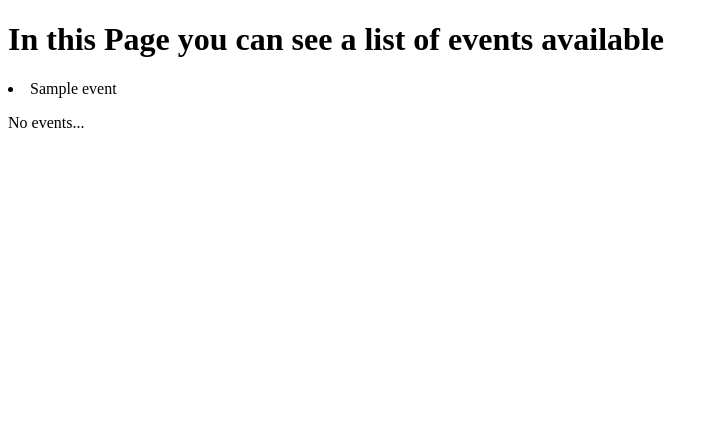
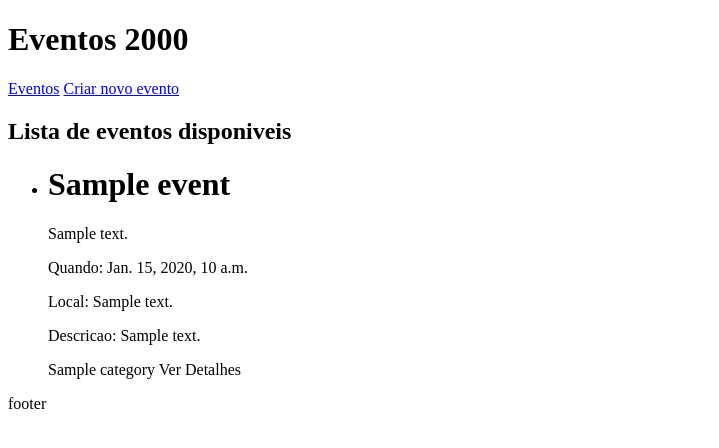
Before and after one commit to mayconhuanca-ecore/event-system, a Django app: page /events/ in a window 1280 px wide. Shown: the top 448 px of the page, without its empty margins (0-719 px from the left). Run offline with Django 5.2, Linux system fonts and the light colour scheme; tables that the repository leaves empty hold one stand-in row (values such as "Sample post").

Commit message:
add base html

```diff
--- a/events/models.py
+++ b/events/models.py
@@ -9,6 +9,9 @@ class Category(models.Model):
         db_table = "categories"
 
     name = models.CharField(200)
+
+    def __str__(self):
+        return self.name;
 
 class Event(models.Model):
 
--- /dev/null
+++ b/events/templates/events/base.html
@@ -0,0 +1,27 @@
+<!DOCTYPE html>
+<html lang="en">
+<head>
+    <meta charset="UTF-8">
+    <meta name="viewport" content="width=device-width, initial-scale=1.0">
+    <title>Event System</title>
+</head>
+<body>
+    <header>
+        <h1>Eventos 2000</h1>
+        <nav>
+            <a href="/events/eventos">Eventos</a>
+            <a href="{% url 'events:create_event' %}">Criar novo evento</a>
+        </nav>
+    </header>
+
+    <main>
+        {% block content %}
+        {% endblock %}
+    </main>
+
+
+    <footer>
+        footer
+    </footer>
+</body>
+</html>
--- a/events/templates/events/events.html
+++ b/events/templates/events/events.html
@@ -1,15 +1,31 @@
-<!DOCTYPE html>
-<html lang="en">
-<head>
-    <meta charset="UTF-8">
-    <meta name="viewport" content="width=device-width, initial-scale=1.0">
-    <title>Events Page</title>
-</head>
-<body>
-    <h1>In this Page you can see a list of events available</h1>
-    {% for event in events %}
-        <li>{{event.title}}</li>
-    {% endfor %}
-    <p>No events...</p>
-</body>
-</html>
+{% extends "events/base.html" %}
+
+{% block content %}
+    <h2>Lista de eventos disponiveis</h2>
+
+    {% if events %}
+        <div>
+            <ul>
+                {% for event in events %}
+                    <li>
+                        <h1>{{ event.title }}</h1>
+                        <p>{{ event.description }}</p>
+                        <p>Quando: {{event.date}}</p>
+                        <p>Local: {{event.address}}</p>
+                        <p>Descricao: {{event.description}}</p>
+
+                        {% for category in event.categories.all %}
+                            <span> {{category.name}}</span>
+                        {% endfor %}
+
+                        <a>Ver Detalhes</a>
+                    </li>
+                {% endfor %}
+            </ul>
+        </div>
+
+    {% else %}
+        <b><h3>Nenhum evento novo....</h3></b>
+    {% endif %}
+
+{% endblock %}
--- a/events/urls.py
+++ b/events/urls.py
@@ -5,4 +5,6 @@ from . import views
 app_name = "events"
 urlpatterns = [
     path('', views.events_page, name="index"),
+    path('criar-evento/', views.get_create_event_page, name="create_event"),
+    path('criar-evento_post/', views.create_event_post, name="create_event_post")
 ]
--- a/events/views.py
+++ b/events/views.py
@@ -1,8 +1,16 @@
-from django.http import HttpResponse
+from django.http import HttpResponse, HttpResponseRedirect
 from django.shortcuts import render
-from .models import Event
+from .models import Event, Category
+from django.urls import reverse
 # Create your views here.
 
 def events_page(request):
     events_list = Event.objects.all()
     return render(request, "events/events.html", {"events": events_list})
+
+def get_create_event_page(request):
+    categories = Category.objects.all()
+    return render(request, "events/create-event.html", {"categories": categories})
+
+def create_event_post(request):
+    return HttpResponseRedirect(reverse("events:index"))
```
Also changed, not shown: events/templates/events/create-event.html (added, +54 -0 lines).
